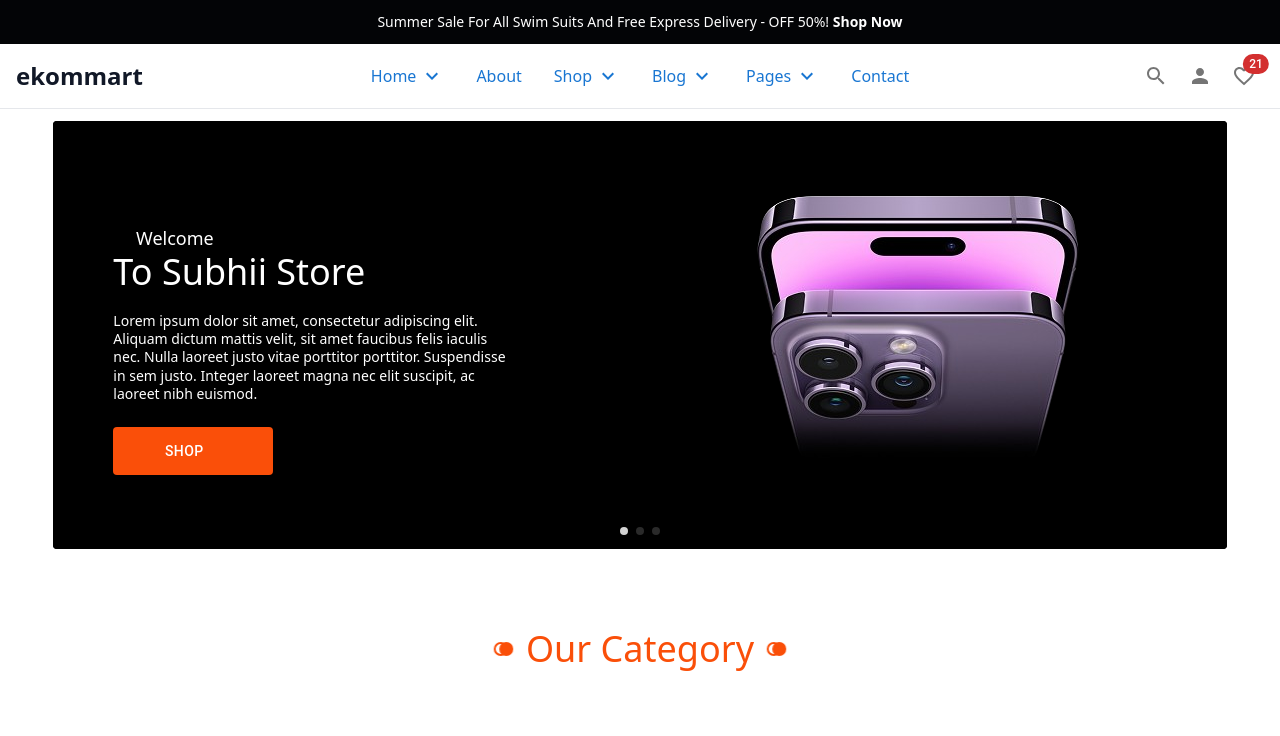
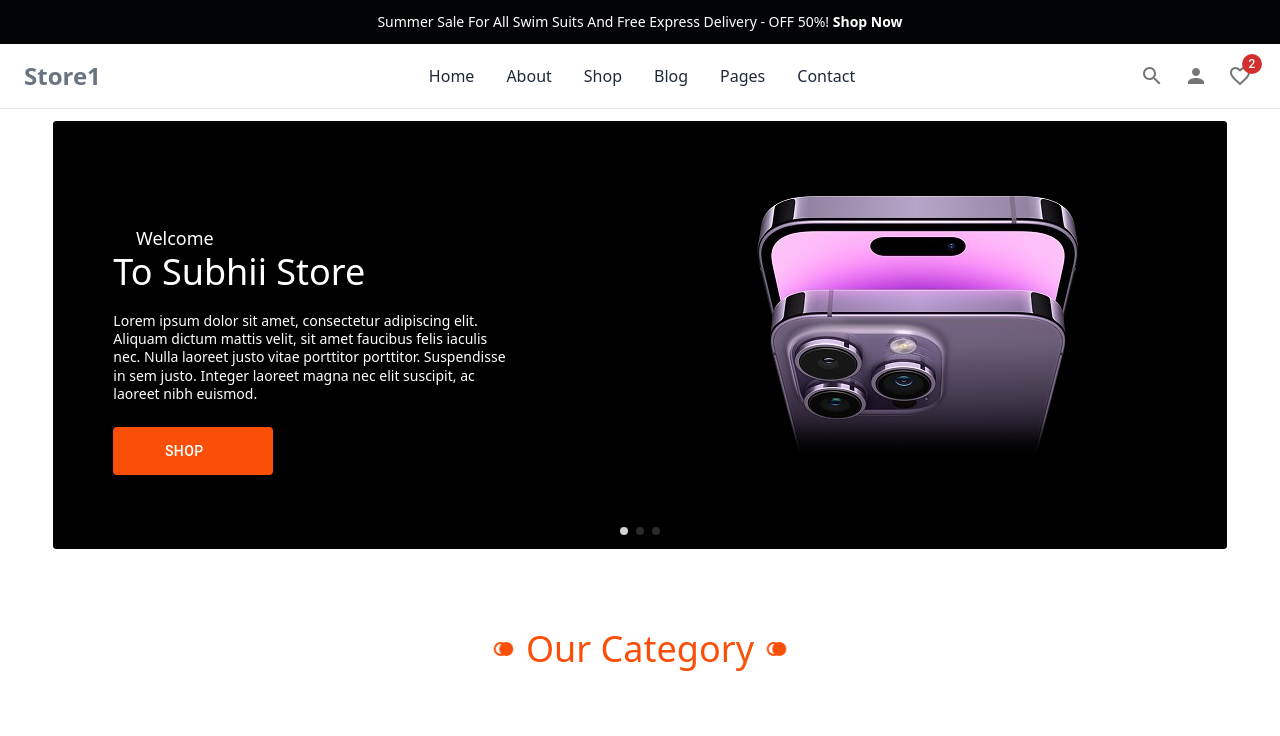
Before and after one commit to subhanrizwan/Ecommerce-Store1, a React (Vite) app: page / in a window 1280 px wide. Shown: the top 736 px of the page. Built offline with nearby package versions, Linux system fonts and the light colour scheme; some icons are missing.

Commit message:
header done

```diff
--- a/src/components/Header/header.jsx
+++ b/src/components/Header/header.jsx
@@ -23,19 +23,19 @@ export default function Header() {
   return (
     <>
       <header className="w-full bg-white border-b border-gray-200 relative z-50">
-        <div className="container mx-auto px-4">
-          <div className="flex items-center justify-between h-16">
+        <div className="container mx-auto ">
+          <div className="flex items-center justify-between h-16 ml-1">
             {/* Mobile Menu Button - Only visible on mobile */}
             <div className="md:hidden">
-              <IconButton onClick={toggleMobileMenu} className="text-gray-600 hover:text-teal-500" size="large">
+              <IconButton onClick={toggleMobileMenu} className="text-gray-600 hover:text-secondary" size="large">
                 <MenuIcon />
               </IconButton>
             </div>
 
             {/* Logo - Left on desktop, center on mobile */}
             <div className="flex-shrink-0 md:flex-1">
-              <Link href="/" underline="none" className="flex items-center justify-center md:justify-start">
-                <div className="text-2xl font-bold text-gray-900">ekommart</div>
+              <Link underline="none" className="flex items-center justify-center md:justify-start pl-5">
+                <div className="text-2xl text-center font-bold text-gray-500"><h1>Store1</h1></div>
               </Link>
             </div>
 
@@ -44,56 +44,56 @@ export default function Header() {
               <Link
                 href="/"
                 underline="none"
-                className="flex items-center text-teal-500 hover:text-teal-600 font-medium transition-colors"
+                className="flex items-center !text-gray-800 hover:!text-secondary font-medium transition-colors"
               >
                 Home
-                <KeyboardArrowDownIcon className="ml-1 h-4 w-4" />
+                {/* <KeyboardArrowDownIcon className="ml-1 h-4 w-4" /> */}
               </Link>
               <Link
                 href="/about"
                 underline="none"
-                className="text-gray-700 hover:text-teal-500 font-medium transition-colors"
+                className="!text-gray-800 hover:!text-secondary font-medium transition-colors"
               >
                 About
               </Link>
               <Link
                 href="/shop"
                 underline="none"
-                className="flex items-center text-gray-700 hover:text-teal-500 font-medium transition-colors"
+                className="flex items-center !text-gray-800 hover:!text-secondary font-medium transition-colors"
               >
                 Shop
-                <KeyboardArrowDownIcon className="ml-1 h-4 w-4" />
+                {/* <KeyboardArrowDownIcon className="ml-1 h-4 w-4" /> */}
               </Link>
               <Link
                 href="/blog"
                 underline="none"
-                className="flex items-center text-gray-700 hover:text-teal-500 font-medium transition-colors"
+                className="flex items-center !text-gray-800 hover:!text-secondary font-medium transition-colors"
               >
                 Blog
-                <KeyboardArrowDownIcon className="ml-1 h-4 w-4" />
+                {/* <KeyboardArrowDownIcon className="ml-1 h-4 w-4" /> */}
               </Link>
               <Link
                 href="/pages"
                 underline="none"
-                className="flex items-center text-gray-700 hover:text-teal-500 font-medium transition-colors"
+                className="flex items-center !text-gray-800 hover:!text-secondary font-medium transition-colors"
               >
                 Pages
-                <KeyboardArrowDownIcon className="ml-1 h-4 w-4" />
+                {/* <KeyboardArrowDownIcon className="ml-1 h-4 w-4" /> */}
               </Link>
               <Link
                 href="/contact"
                 underline="none"
-                className="text-gray-700 hover:text-teal-500 font-medium transition-colors"
+                className="!text-gray-800 hover:!text-secondary font-medium transition-colors"
               >
                 Contact
               </Link>
             </nav>
 
             {/* Right Side Actions */}
-            <div className="flex items-center justify-end flex-1 md:flex-1">
+            <div className="flex items-center justify-end flex-1 md:flex-1 -translate-x-2">
               {/* Mobile - Only Cart */}
               <div className="md:hidden">
-                <IconButton className="relative text-gray-600 hover:text-teal-500">
+                <IconButton className="relative text-gray-600 hover:!text-secondary">
                   <Badge badgeContent={0} color="error" className="text-xs">
                     <ShoppingCartIcon />
                   </Badge>
@@ -101,20 +101,20 @@ export default function Header() {
               </div>
 
               {/* Desktop - Search, Profile, Favorites with smaller gaps */}
-              <div className="hidden md:flex items-center space-x-1">
+              <div className="hidden md:flex items-center space-x-1 mr-3">
                 {/* Search */}
-                <IconButton className="text-gray-600 hover:text-teal-500">
+                <IconButton className="text-gray-600 hover:!text-secondary">
                   <SearchIcon />
                 </IconButton>
 
                 {/* Profile */}
-                <IconButton className="text-gray-600 hover:text-teal-500">
+                <IconButton className="text-gray-600 hover:!text-secondary">
                   <PersonIcon />
                 </IconButton>
 
                 {/* Favorites */}
-                <IconButton className="relative text-gray-600 hover:text-teal-500">
-                  <Badge badgeContent={21} color="error" className="text-xs">
+                <IconButton className="relative text-gray-600 hover:!text-secondary">
+                  <Badge badgeContent={2} color="error" className="text-xs">
                     <FavoriteBorderIcon />
                   </Badge>
                 </IconButton>
```
